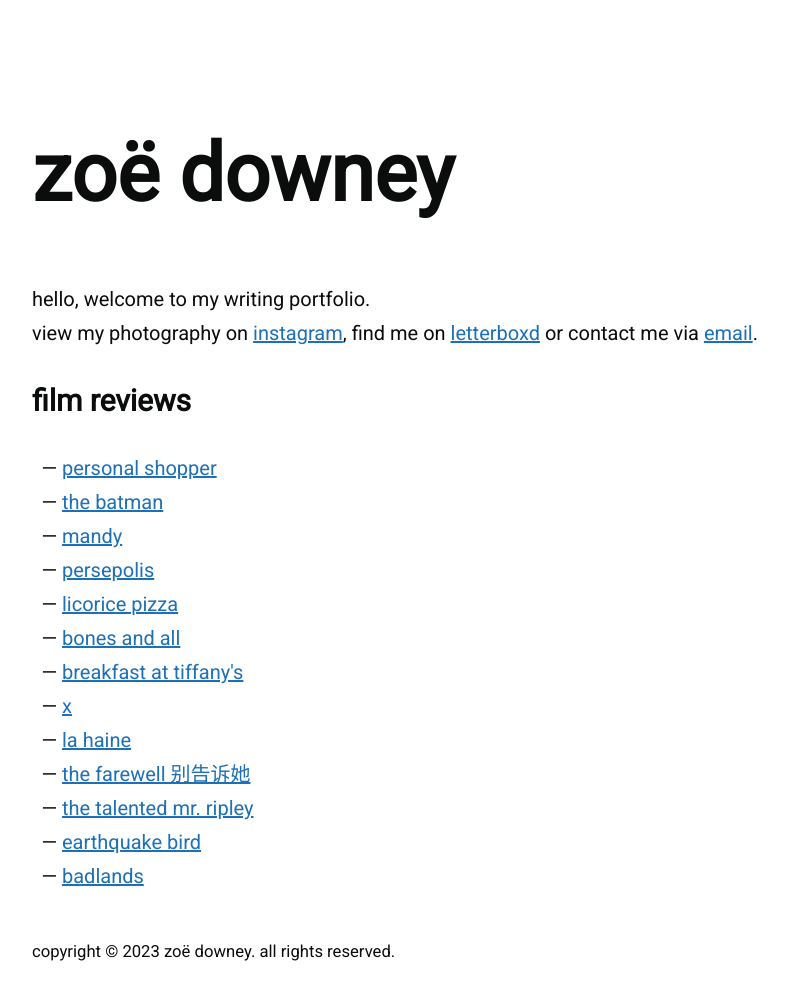
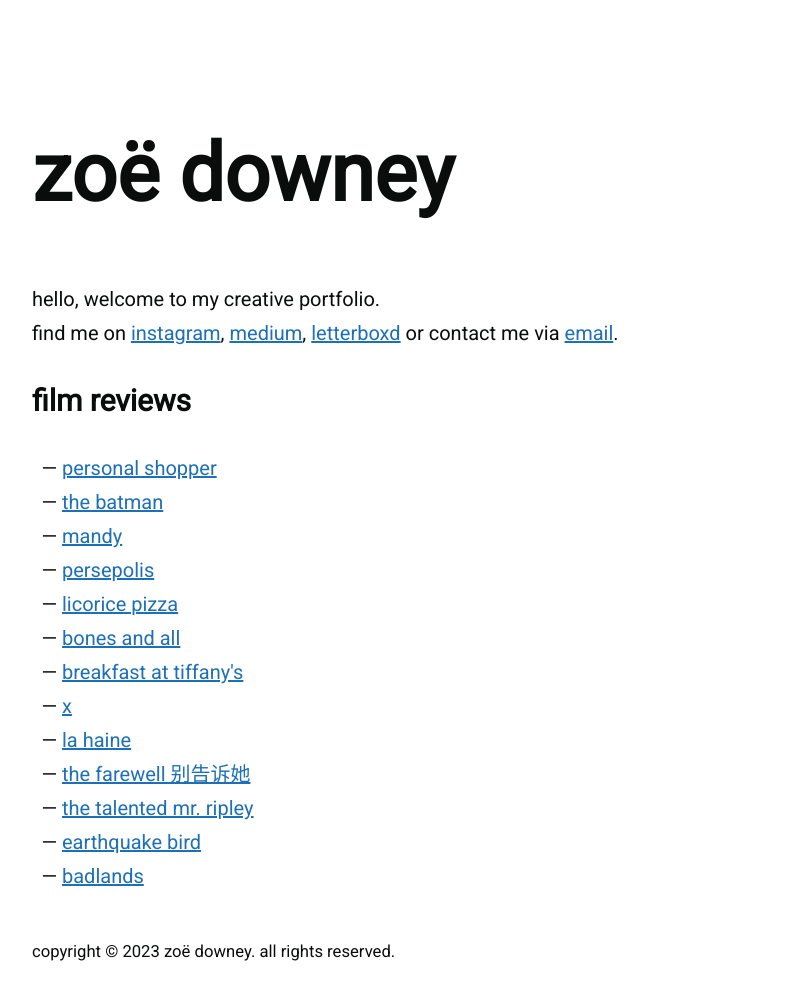
Before and after one commit to zoeurl/zoedowney.github.io, a Jekyll site: the page built from index.html, in a window 1280 px wide. Shown: the whole page, without its empty margins (208-996 px from the left). Built offline with Jekyll 4.4.1, drawn with Linux system fonts in a browser that asks for light colours.

Commit message:
Update index.html

```diff
--- a/index.html
+++ b/index.html
@@ -4,9 +4,9 @@
 <h1 class="headline">{{site.title}}</h1>
 
 <p>
-hello, welcome to my writing portfolio.
-<br>view my photography on
-<a href="https://www.instagram.com/zoeurl/">instagram</a>, find me on <a href="https://letterboxd.com/zoedowney/">letterboxd</a>
+hello, welcome to my creative portfolio.
+<br>find me on
+<a href="https://www.instagram.com/zoeurl/">instagram</a>, <a href="https://medium.com/@zoedowney">medium</a>, <a href="https://letterboxd.com/zoedowney/">letterboxd</a>
 or contact me via <a href="mailto:{{site.email}}">email</a>.
 </p>
 
```
